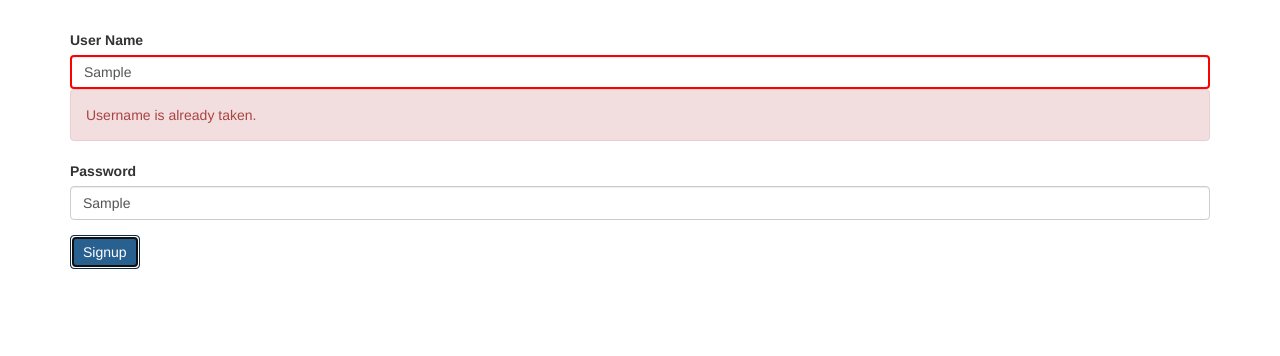
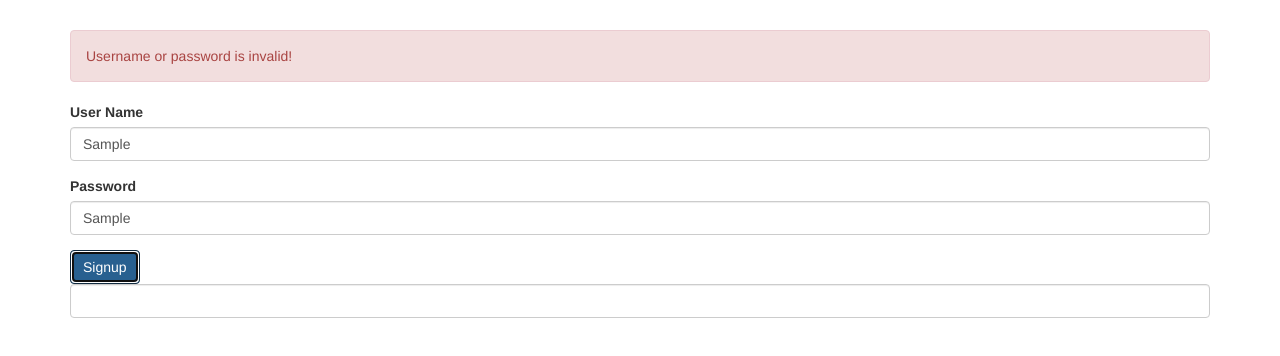
Before and after one commit to aaybhangu/DemoAngular, an Angular app: page / in a window 1280 px wide. Both pictures are taken after typing "Sample", "Sample" into the empty fields and a click on the button "Signup". Shown: the top 356 px of the page. Built offline with nearby package versions, Linux system fonts and the light colour scheme.

Commit message:
New changes

```diff
--- a/src/app/app.component.html
+++ b/src/app/app.component.html
@@ -34,4 +34,5 @@
       <contact-form></contact-form>>
       <form-assignment></form-assignment-->
         <signup-form></signup-form>
+        <new-course-form></new-course-form>
     </div>
--- a/src/app/app.module.ts
+++ b/src/app/app.module.ts
@@ -15,6 +15,7 @@
 import { ContactFormComponent } from './contact-form/contact-form.component';
 import { FormAssignmentComponent } from './form-assignment/form-assignment.component';
 import { SignupFormComponent } from './signup-form/signup-form.component';
+import { NewCourseFormComponent } from './new-course-form/new-course-form.component';
 @NgModule({
   declarations: [
     AppComponent,
@@ -27,7 +28,7 @@
     DirectiveExpComponent,
     ContactFormComponent,
     FormAssignmentComponent,
-    SignupFormComponent
+    SignupFormComponent, NewCourseFormComponent
   ],
   imports: [
     BrowserModule,
--- /dev/null
+++ b/src/app/new-course-form/new-course-form.component.html
@@ -0,0 +1,12 @@
+<form>
+  <input type="text" class="form-control"
+  (keyup.enter)="addTopic(topic)" #topic>
+  <ul class="list-group">
+    <li
+    *ngFor="let topic of topics.controls"
+    (click)="removeTopic(topic)"
+    class="list-group-item">
+    {{topic.value}}
+    </li>
+  </ul>
+</form>
--- /dev/null
+++ b/src/app/new-course-form/new-course-form.component.ts
@@ -0,0 +1,24 @@
+import { Component, OnInit } from '@angular/core';
+import { FormGroup, FormControl, FormArray } from '@angular/forms';
+
+@Component({
+  selector: 'new-course-form',
+  templateUrl: './new-course-form.component.html',
+  styleUrls: ['./new-course-form.component.css']
+})
+export class NewCourseFormComponent {
+    form=new FormGroup({
+      topics:new FormArray([])
+    });
+ addTopic(topic:HTMLInputElement){
+    this.topics.push(new FormControl(topic.value));
+    topic.value ='';
+ }
+ get topics(){
+   return this.form.get('topics')as FormArray;
+ }
+ removeTopic(topic:FormControl){
+   let index = this.topics.controls.indexOf(topic);
+   this.topics.removeAt(index);
+ }
+}
--- a/src/app/signup-form/signup-form.component.html
+++ b/src/app/signup-form/signup-form.component.html
@@ -1,4 +1,8 @@
-<form [formGroup]="form">
+<form [formGroup]="form"(ngSubmit)="login()">
+  <div *ngIf="form.errors" class="alert alert-danger">
+    Username or password is invalid!
+  </div>
+  <div formGroupName="account">
   <div class="form-group">
     <label for="">User Name</label>
     <input
@@ -6,11 +10,14 @@
       id="username"
       type="text"
       class="form-control">
+      <div *ngIf="username.pending"> Checking for uniqueness....</div>
       <div *ngIf="username.touched && username.invalid" class="alert alert-danger">
         <div *ngIf="username.errors.required">Username is required</div>
-        <div *ngIf="username.errors.minlength">Username should have minimum {{username.errors.minlength.requiredLength}} charactors.</div>
+        <div *ngIf="username.errors.minlength">
+          Username should have minimum {{username.errors.minlength.requiredLength}} charactors.
+        </div>
         <div *ngIf="username.errors.cannotContainSpace">Username cannot contain space.</div>
-        <div >Username is already taken.</div>
+        <div *ngIf="username.errors.shouldBeUnique">Username is already taken.</div>
       </div>
   </div>
   <div class="form-group">
@@ -21,5 +28,6 @@
         type="text"
         class="form-control">
     </div>
+  </div>
     <button class="btn btn-primary">Signup</button>
 </form>
--- a/src/app/signup-form/signup-form.component.ts
+++ b/src/app/signup-form/signup-form.component.ts
@@ -11,17 +11,25 @@
 export class SignupFormComponent {
 
   form = new FormGroup({
-    username: new FormControl('',[
-      Validators.required,
-      Validators.minLength(3),
-      UserNameValidators.shouldBeUnique
-    ]),
-    password: new FormControl('',Validators.required)
+    account: new FormGroup({
+      username: new FormControl('',[
+        Validators.required,
+        Validators.minLength(3),
+        UserNameValidators.cannotContainSpace],
+        UserNameValidators.shouldBeUnique
+      ),
+      password: new FormControl('',Validators.required)
+    })
   })
  get username(){
-    return this.form.get('username');
+    return this.form.get('account.username');
   }
-  log(x){
-    console.log(x);
+  login(){
+    //let isValid = authService.login(this.form.value);
+    //if(!isValid){
+      this.form.setErrors({
+        invalidLogin:true
+      });
+   // }
   }
 }
--- a/src/app/signup-form/username.validators.ts
+++ b/src/app/signup-form/username.validators.ts
@@ -8,12 +8,12 @@
     }
   static shouldBeUnique(control:AbstractControl): Promise<ValidationErrors|null>{
       return new Promise((resolve,reject)=>{
-        setTimeout(()=>{
-            if(control.value==='aay')
+       setTimeout(()=>{
+            if(control.value==='aaa')
                 resolve({shouldBeUnique: true});
             else
-            resolve(null);
-           },2000);
+                resolve(null);
+         },2000);
       });
   }
 
```
Also changed, not shown: src/app/new-course-form/new-course-form.component.css (added), 2 other files (tests, documents, lock files or other folders).
